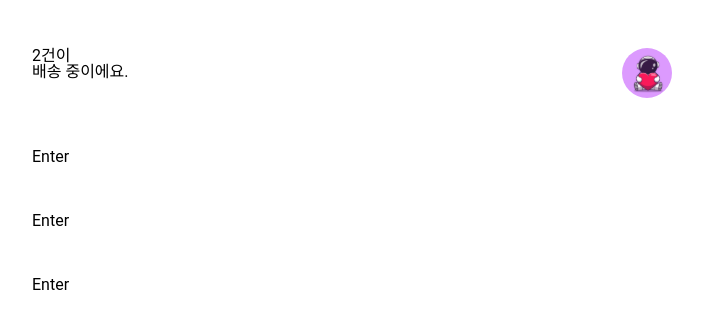
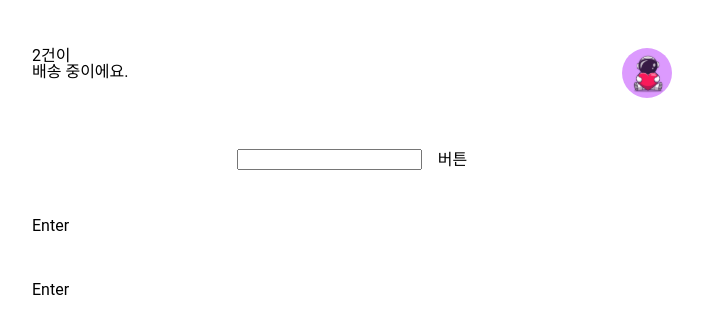
Before and after one commit to gdsc-ssu/ssung-delivery-frontend, a React (Vite) app in the folder packages/app/user-client/: page / in a window 1280 px wide. Shown: the top 334 px of the page, without its empty margins (288-991 px from the left). Built offline with nearby package versions, Linux system fonts and the light colour scheme.

Commit message:
style: 검색 컴포넌트 초안 세팅

```diff
--- a/packages/app/user-client/src/App/App.searchBar.tsx
+++ b/packages/app/user-client/src/App/App.searchBar.tsx
@@ -1,6 +1,20 @@
-const SearchBar = () => {
-  // 검색 창 + 버튼
-  return <div>Enter</div>
+import { Dispatch, memo, SetStateAction } from 'react'
+import { Flex } from '../component/Layout'
+
+interface SearchBar {
+  searchID?: string
+  setSearchID: Dispatch<SetStateAction<string | undefined>>
+  onSearch: () => void
 }
 
-export default SearchBar
+const SearchBar = (props: SearchBar) => {
+  // 검색 창 + 버튼
+  return (
+    <Flex alignItems={'center'} justifyContent={'center'} gap={'1rem'}>
+      <input />
+      <div>버튼</div>
+    </Flex>
+  )
+}
+
+export default memo(SearchBar)
--- a/packages/app/user-client/src/App/index.tsx
+++ b/packages/app/user-client/src/App/index.tsx
@@ -5,8 +5,12 @@ import SearchBar from './App.searchBar'
 import Shipping from './App.shipping'
 import '../styles/global.css'
 import { BodyContainer, Spacer } from '../component/Layout'
+import { useCallback, useState } from 'react'
 
 function App() {
+  const [searchID, setSearchID] = useState<string>()
+  const onSearchShipping = useCallback(() => {}, [])
+
   return (
     <BodyContainer>
       <Spacer height="3rem" />
@@ -17,7 +21,11 @@ function App() {
 
       {/* 검색 키워드 value */}
       {/* 검색 트리거 함수 */}
-      <SearchBar />
+      <SearchBar
+        searchID={searchID}
+        setSearchID={setSearchID}
+        onSearch={onSearchShipping}
+      />
       <Spacer height="3rem" />
 
       <Shipping />
```
